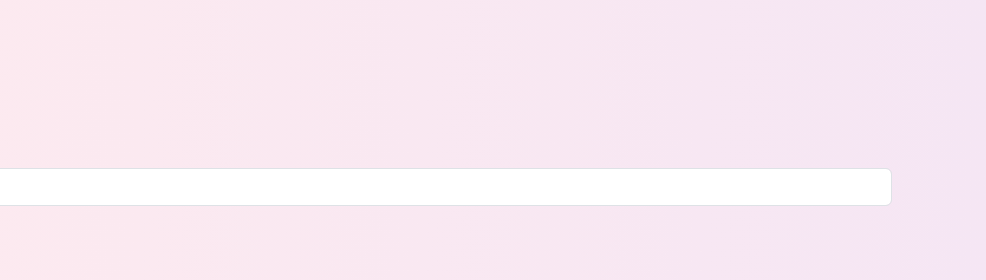
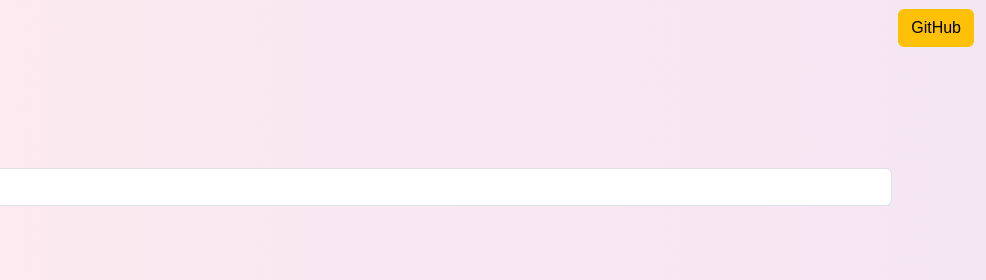
Before and after one commit to shantanuuchak/pokespoke, a website built with Parcel: page src/index.html in a window 1280 px wide. Shown: the full height of the page, 294-1280 px from the left. Built offline with nearby package versions, Linux system fonts and the light colour scheme; a web font is replaced by a local one; what array-shuffle would draw is missing.

Commit message:
add github link

```diff
--- a/src/index.html
+++ b/src/index.html
@@ -37,6 +37,8 @@
           />
           Pokespoke
         </a>
+
+        <button class="btn btn-warning">GitHub</span>
       </div>
     </nav>
 
```
